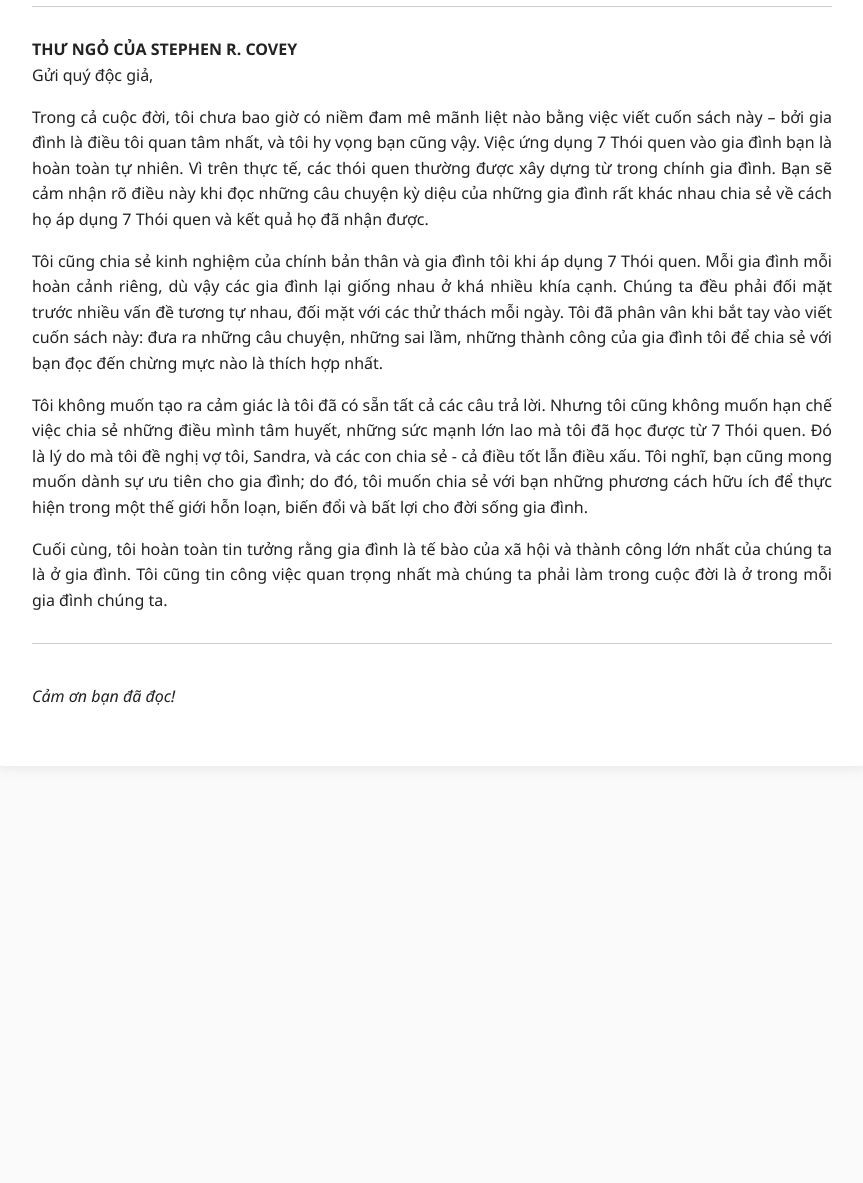
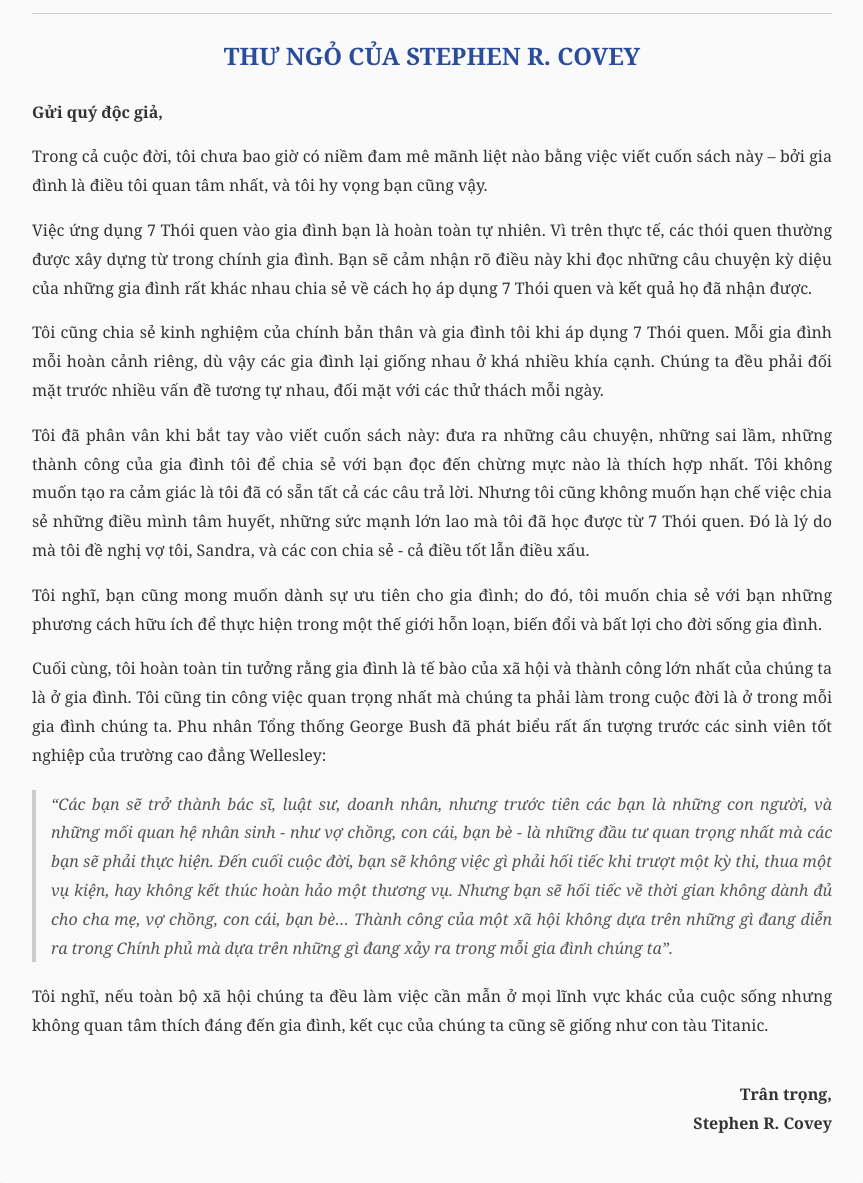
Before and after one commit to cacomnguyen-sketch/7-TH-I-QUEN-T-O-GIA-NH-H-NH-PH-C, a plain HTML site: page index.html in a window 1280 px wide. Shown: the part 168-1351 px from the top of the page, without its empty margins (208-1071 px from the left). Before the commit the page ends 974 px from the top, so only its background shows below. Drawn offline with Linux system fonts and the light colour scheme.

Commit message:
Update index.html

```diff
--- a/index.html
+++ b/index.html
@@ -2,76 +2,101 @@
 <html lang="vi">
 <head>
     <meta charset="UTF-8">
-    <meta name="viewport" content="width=device-width, initial-scale=1.0">
     <title>7 THÓI QUEN TẠO GIA ĐÌNH HẠNH PHÚC</title>
     <style>
-        /* Reset cơ bản */
         body {
-            font-family: "Segoe UI", Arial, sans-serif;
-            background-color: #fafafa;
-            color: #222;
+            background-color: #f2f5fa;
+            font-family: "Georgia", serif;
             margin: 0;
             padding: 0;
         }
 
-        /* Bao toàn bộ nội dung */
         .wrapper {
-            max-width: 800px;
-            margin: 40px auto;
-            text-align: center;
-            background: #fff;
-            padding: 40px;
-            box-shadow: 0 0 15px rgba(0,0,0,0.1);
-            border-radius: 12px;
+            width: 100%;
+            display: flex;
+            justify-content: center;
+            margin-top: 30px;
         }
 
-        /* Tiêu đề */
-        h1 {
-            color: #0056d6;
-            margin-bottom: 30px;
+        .content {
+            max-width: 800px;
+            background-color: #fafafa;
+            padding: 30px 40px;
+            border-radius: 12px;
+            box-shadow: 0 2px 8px rgba(0,0,0,0.1);
+            text-align: justify;
+            color: #333;
+            line-height: 1.8;
         }
 
-        /* Đoạn văn */
-        p {
-            text-align: justify;
-            line-height: 1.6;
-            font-size: 16px;
+        h1 {
+            color: #2a4d9b;
+            text-align: center;
         }
 
-        /* Đường kẻ phân cách */
+        h2 {
+            color: #2a4d9b;
+            text-align: center;
+            margin-bottom: 20px;
+        }
+
+        p {
+            margin-bottom: 15px;
+        }
+
+        blockquote {
+            font-style: italic;
+            color: #555;
+            border-left: 4px solid #ccc;
+            padding-left: 15px;
+            margin: 20px 0;
+            background: #f9f9f9;
+        }
+
+        .signature {
+            text-align: right;
+            margin-top: 40px;
+            font-weight: bold;
+        }
+
         hr {
             border: none;
             border-top: 1px solid #ccc;
-            margin: 30px 0;
-        }
-
-        /* Phần cuối */
-        #endnotes {
-            margin-top: 40px;
+            margin: 20px 0;
         }
     </style>
 </head>
 
 <body>
     <div class="wrapper">
-        <h1>7 THÓI QUEN TẠO GIA ĐÌNH HẠNH PHÚC</h1>
-        <hr>
+        <div class="content">
+            <hr />
+            <h1>7 THÓI QUEN TẠO GIA ĐÌNH HẠNH PHÚC</h1>
+            <hr />
 
-        <p><strong>THƯ NGỎ CỦA STEPHEN R. COVEY</strong><br>
-        Gửi quý độc giả,</p>
+            <h2>THƯ NGỎ CỦA STEPHEN R. COVEY</h2>
 
-        <p>Trong cả cuộc đời, tôi chưa bao giờ có niềm đam mê mãnh liệt nào bằng việc viết cuốn sách này – bởi gia đình là điều tôi quan tâm nhất, và tôi hy vọng bạn cũng vậy. Việc ứng dụng 7 Thói quen vào gia đình bạn là hoàn toàn tự nhiên. Vì trên thực tế, các thói quen thường được xây dựng từ trong chính gia đình. Bạn sẽ cảm nhận rõ điều này khi đọc những câu chuyện kỳ diệu của những gia đình rất khác nhau chia sẻ về cách họ áp dụng 7 Thói quen và kết quả họ đã nhận được.</p>
+            <p><strong>Gửi quý độc giả,</strong></p>
 
-        <p>Tôi cũng chia sẻ kinh nghiệm của chính bản thân và gia đình tôi khi áp dụng 7 Thói quen. Mỗi gia đình mỗi hoàn cảnh riêng, dù vậy các gia đình lại giống nhau ở khá nhiều khía cạnh. Chúng ta đều phải đối mặt trước nhiều vấn đề tương tự nhau, đối mặt với các thử thách mỗi ngày. Tôi đã phân vân khi bắt tay vào viết cuốn sách này: đưa ra những câu chuyện, những sai lầm, những thành công của gia đình tôi để chia sẻ với bạn đọc đến chừng mực nào là thích hợp nhất.</p>
+            <p>Trong cả cuộc đời, tôi chưa bao giờ có niềm đam mê mãnh liệt nào bằng việc viết cuốn sách này – bởi gia đình là điều tôi quan tâm nhất, và tôi hy vọng bạn cũng vậy.</p>
 
-        <p>Tôi không muốn tạo ra cảm giác là tôi đã có sẵn tất cả các câu trả lời. Nhưng tôi cũng không muốn hạn chế việc chia sẻ những điều mình tâm huyết, những sức mạnh lớn lao mà tôi đã học được từ 7 Thói quen. Đó là lý do mà tôi đề nghị vợ tôi, Sandra, và các con chia sẻ - cả điều tốt lẫn điều xấu. Tôi nghĩ, bạn cũng mong muốn dành sự ưu tiên cho gia đình; do đó, tôi muốn chia sẻ với bạn những phương cách hữu ích để thực hiện trong một thế giới hỗn loạn, biến đổi và bất lợi cho đời sống gia đình.</p>
+            <p>Việc ứng dụng 7 Thói quen vào gia đình bạn là hoàn toàn tự nhiên. Vì trên thực tế, các thói quen thường được xây dựng từ trong chính gia đình. Bạn sẽ cảm nhận rõ điều này khi đọc những câu chuyện kỳ diệu của những gia đình rất khác nhau chia sẻ về cách họ áp dụng 7 Thói quen và kết quả họ đã nhận được.</p>
 
-        <p>Cuối cùng, tôi hoàn toàn tin tưởng rằng gia đình là tế bào của xã hội và thành công lớn nhất của chúng ta là ở gia đình. Tôi cũng tin công việc quan trọng nhất mà chúng ta phải làm trong cuộc đời là ở trong mỗi gia đình chúng ta.</p>
+            <p>Tôi cũng chia sẻ kinh nghiệm của chính bản thân và gia đình tôi khi áp dụng 7 Thói quen. Mỗi gia đình mỗi hoàn cảnh riêng, dù vậy các gia đình lại giống nhau ở khá nhiều khía cạnh. Chúng ta đều phải đối mặt trước nhiều vấn đề tương tự nhau, đối mặt với các thử thách mỗi ngày.</p>
 
-        <hr>
+            <p>Tôi đã phân vân khi bắt tay vào viết cuốn sách này: đưa ra những câu chuyện, những sai lầm, những thành công của gia đình tôi để chia sẻ với bạn đọc đến chừng mực nào là thích hợp nhất. Tôi không muốn tạo ra cảm giác là tôi đã có sẵn tất cả các câu trả lời. Nhưng tôi cũng không muốn hạn chế việc chia sẻ những điều mình tâm huyết, những sức mạnh lớn lao mà tôi đã học được từ 7 Thói quen. Đó là lý do mà tôi đề nghị vợ tôi, Sandra, và các con chia sẻ - cả điều tốt lẫn điều xấu.</p>
 
-        <div id="endnotes">
-            <p><em>Cảm ơn bạn đã đọc!</em></p>
+            <p>Tôi nghĩ, bạn cũng mong muốn dành sự ưu tiên cho gia đình; do đó, tôi muốn chia sẻ với bạn những phương cách hữu ích để thực hiện trong một thế giới hỗn loạn, biến đổi và bất lợi cho đời sống gia đình.</p>
+
+            <p>Cuối cùng, tôi hoàn toàn tin tưởng rằng gia đình là tế bào của xã hội và thành công lớn nhất của chúng ta là ở gia đình. Tôi cũng tin công việc quan trọng nhất mà chúng ta phải làm trong cuộc đời là ở trong mỗi gia đình chúng ta. Phu nhân Tổng thống George Bush đã phát biểu rất ấn tượng trước các sinh viên tốt nghiệp của trường cao đẳng Wellesley:</p>
+
+            <blockquote>
+                “Các bạn sẽ trở thành bác sĩ, luật sư, doanh nhân, nhưng trước tiên các bạn là những con người, và những mối quan hệ nhân sinh - như vợ chồng, con cái, bạn bè - là những đầu tư quan trọng nhất mà các bạn sẽ phải thực hiện. Đến cuối cuộc đời, bạn sẽ không việc gì phải hối tiếc khi trượt một kỳ thi, thua một vụ kiện, hay không kết thúc hoàn hảo một thương vụ. Nhưng bạn sẽ hối tiếc về thời gian không dành đủ cho cha mẹ, vợ chồng, con cái, bạn bè… Thành công của một xã hội không dựa trên những gì đang diễn ra trong Chính phủ mà dựa trên những gì đang xảy ra trong mỗi gia đình chúng ta”.
+            </blockquote>
+
+            <p>Tôi nghĩ, nếu toàn bộ xã hội chúng ta đều làm việc cần mẫn ở mọi lĩnh vực khác của cuộc sống nhưng không quan tâm thích đáng đến gia đình, kết cục của chúng ta cũng sẽ giống như con tàu Titanic.</p>
+
+            <p class="signature">Trân trọng,<br>Stephen R. Covey</p>
         </div>
     </div>
 </body>
```
